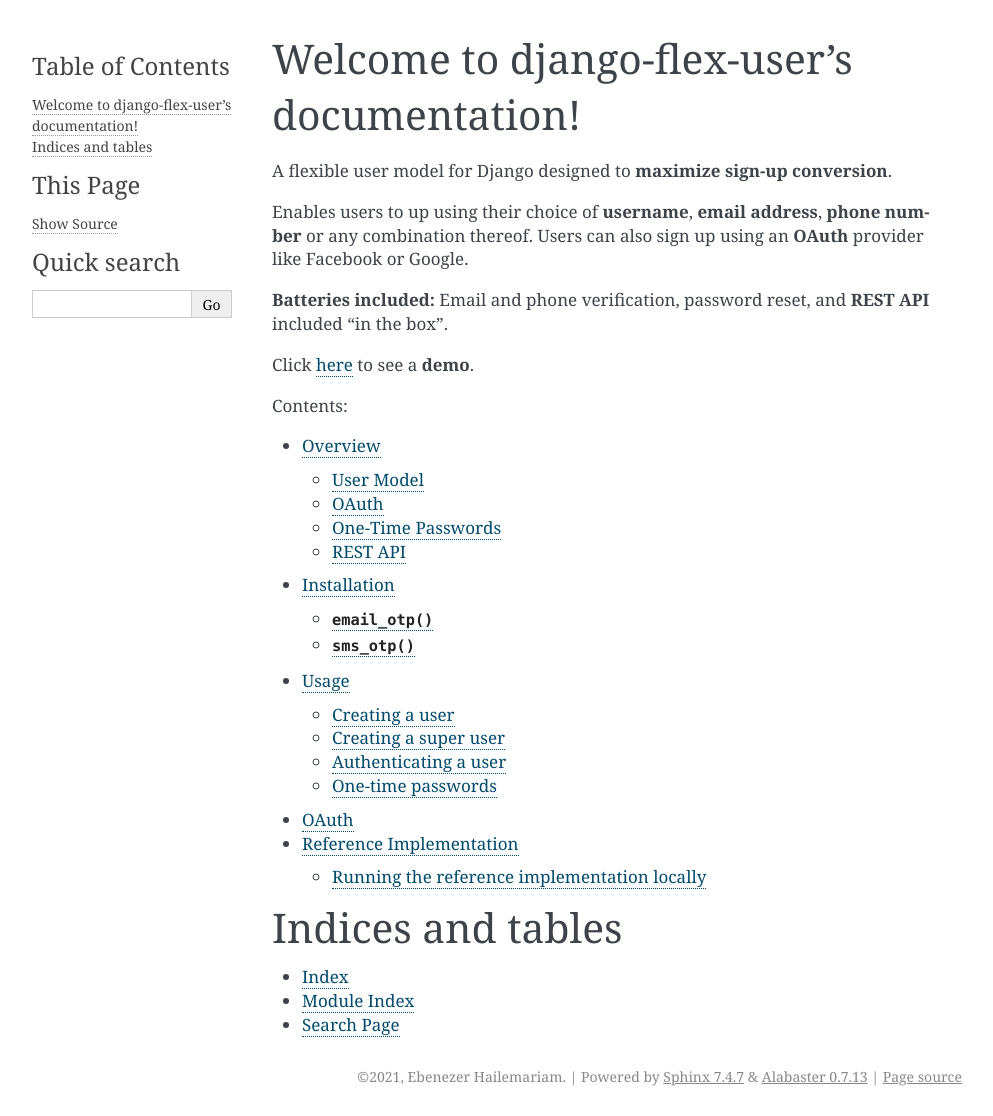
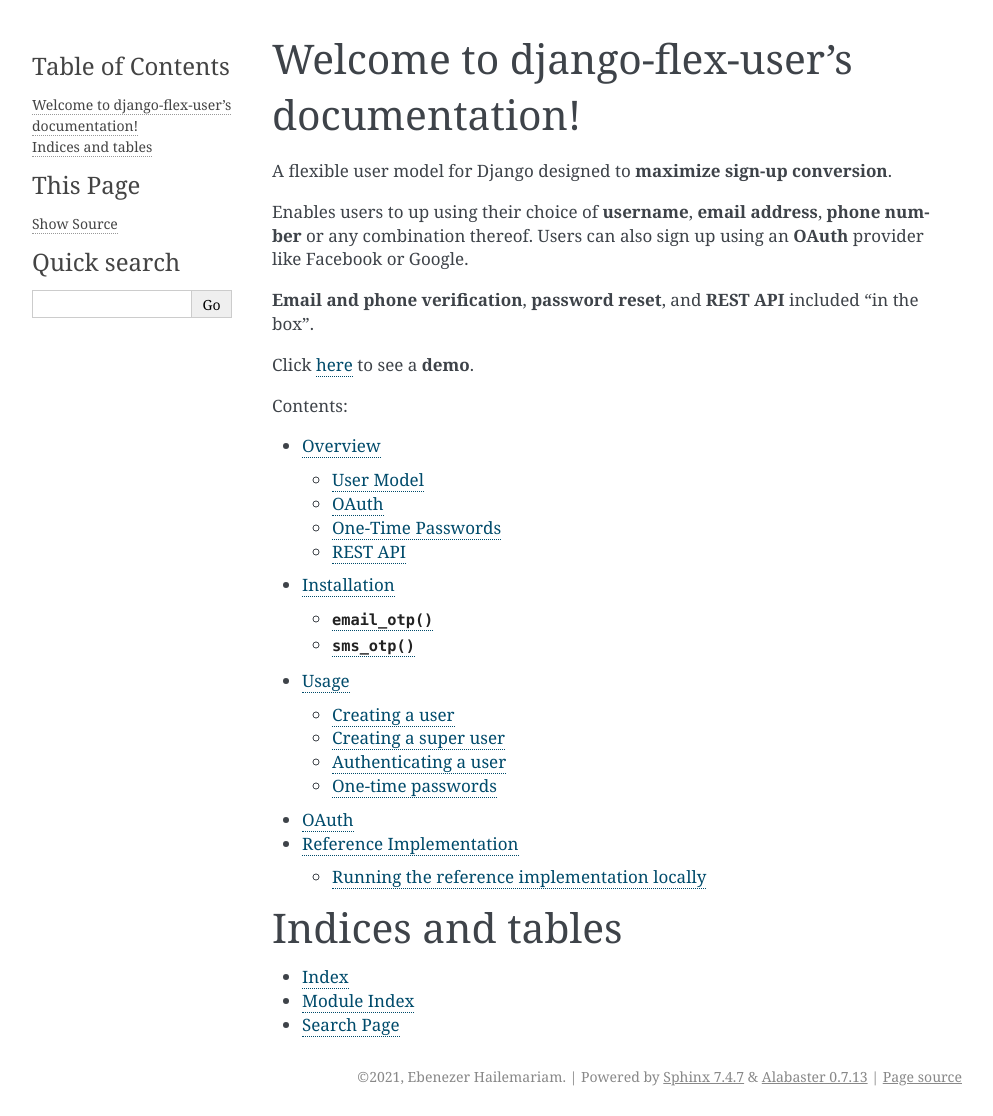
Before and after one commit to ebenh/django-flex-user, a Sphinx documentation site: the page built from docs/source/index.rst, in a window 1280 px wide. Shown: the whole page, without its empty margins (148-1141 px from the left). Built offline with Sphinx 7.4.7, drawn with Linux system fonts in a browser that asks for light colours.

Commit message:
Updating documentation

```diff
--- a/docs/source/index.rst
+++ b/docs/source/index.rst
@@ -11,7 +11,7 @@ A flexible user model for Django designed to **maximize sign-up conversion**.
 Enables users to up using their choice of **username**, **email address**, **phone number** or any combination thereof.
 Users can also sign up using an **OAuth** provider like Facebook or Google.
 
-**Batteries included:** Email and phone verification, password reset, and **REST API** included "in the box".
+**Email and phone verification**, **password reset**, and **REST API** included "in the box".
 
 Click `here <https://django-flex-user.herokuapp.com/>`_ to see a **demo**.
 
```
Also changed, not shown: README.md (+1 -1 lines).
